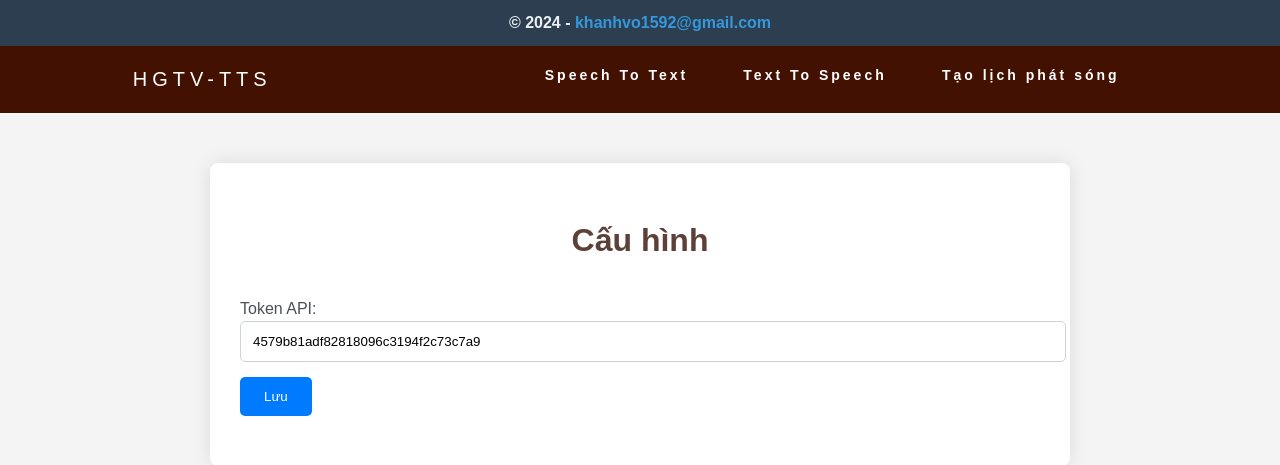
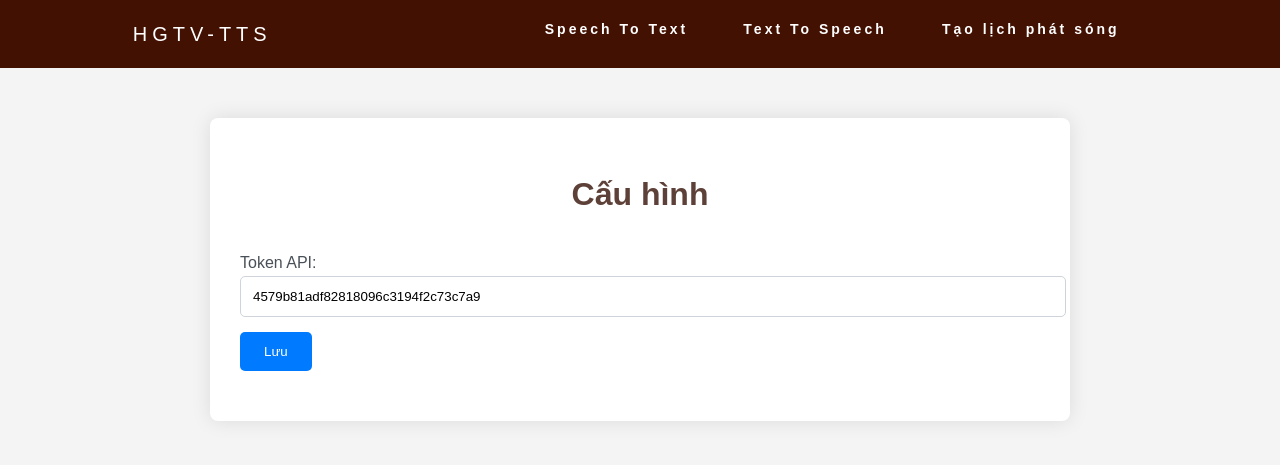
Before and after one commit to khanhvo1592/tts-hgtv, a Flask app: page /config in a window 1280 px wide. Shown: the top 465 px of the page. Run offline with Flask 3, Linux system fonts and the light colour scheme.

Commit message:
update code

```diff
--- a/templates/base.html
+++ b/templates/base.html
@@ -7,11 +7,6 @@
     <link rel="stylesheet" href="{{ url_for('static', filename='style.css') }}">
 </head>
 <body>
-    <!-- Coppyright -->
-    <div class="copyright-banner">
-        <p>&copy; 2024 - <a href="mailto:khanhvo1592@gmail.com">khanhvo1592@gmail.com</a></p>
-    </div>
-
     <nav class="navbar">
         <div class="logo">
             <a href="{{ url_for('home') }}">HGTV-TTS</a>
```
Also changed, not shown: 1 other file.
